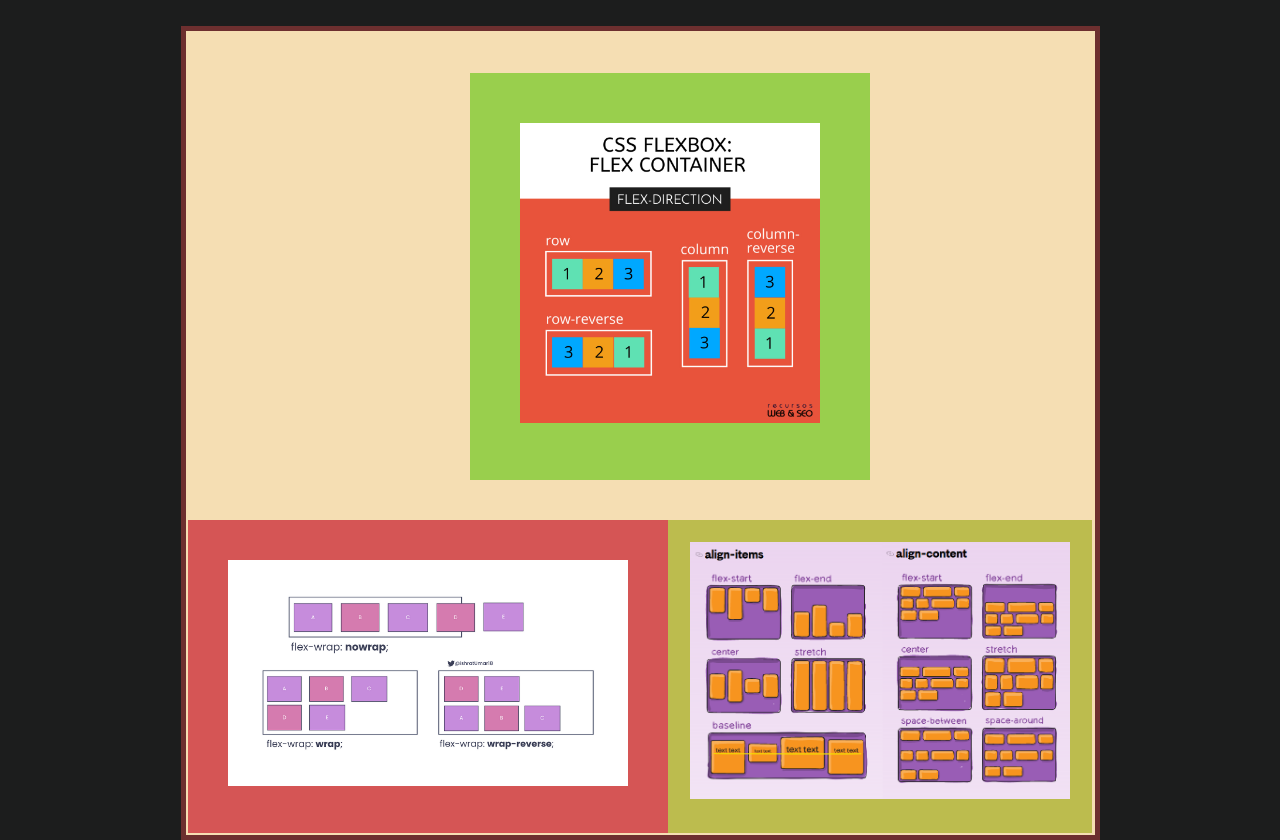
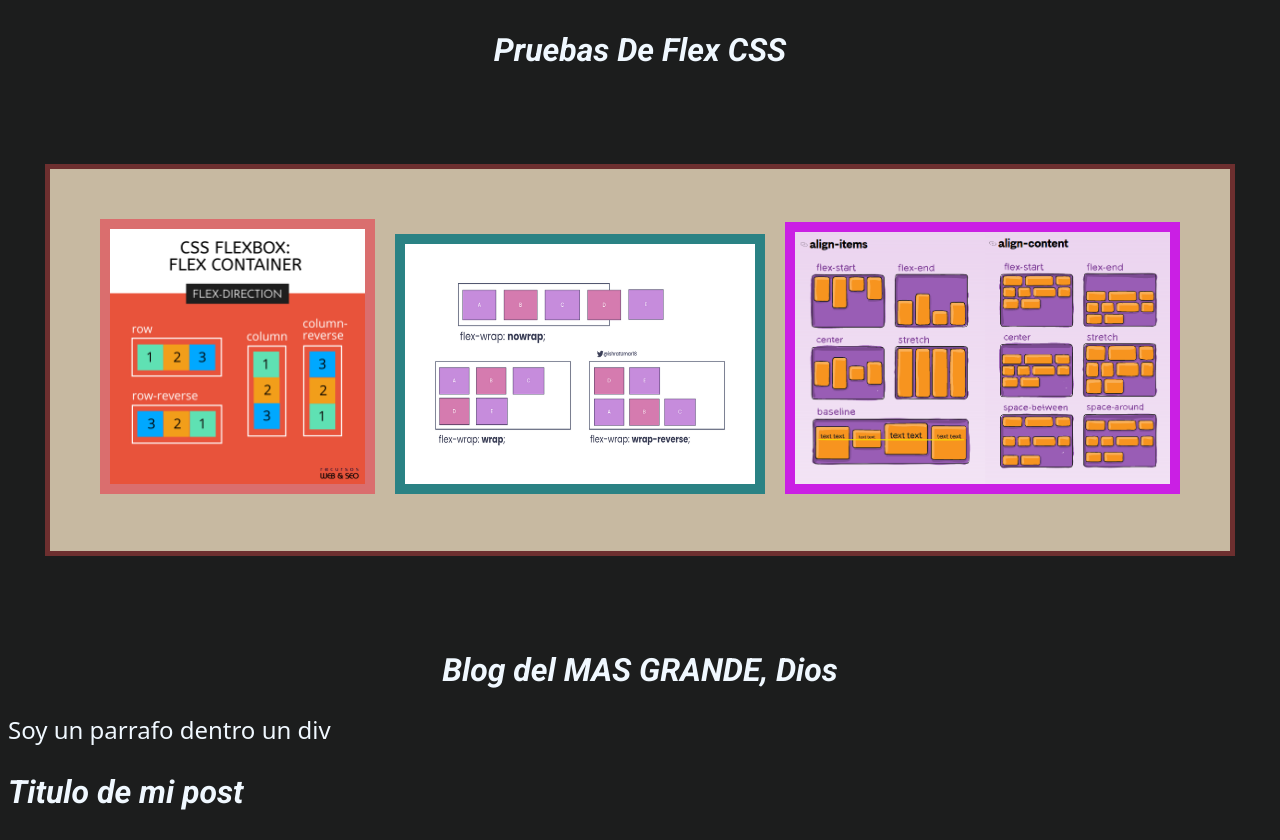
Before and after one commit to dhardi007/Pagina-Web-HTML-dhardi, a plain HTML site: page blog.html in a window 1280 px wide. Shown: the part 780-1620 px from the top of the page. Drawn offline with nearby package versions, Linux system fonts and the light colour scheme; a web font is replaced by a local one.

Commit message:
feature: scrollreveal, flexbox mas refinado, y media screen

```diff
--- a/blog.html
+++ b/blog.html
@@ -26,7 +26,7 @@
         <h1 id="titulo">Pruebas De Grid CSS</h1>
     <!-- el contenedor -->
 </header>
-<div class="contenedor">
+<div class="headline contenedor">
             <!-- [piezas del contenedor] -->
             <div class="parte parte-1">uno</div>
             <div class="parte parte-2">dos</div>
@@ -39,16 +39,15 @@
             <div class="parte parte-9">nueve</div>
 </div>
 
-<div class="contenedor-2">
+    <h1 id="titulo">Pruebas De Flex CSS</h1>
 
-    <div class="parte parte-1">
-        <img src="img/flex-direction.jpg" class="imagenes img-1" alt="atributo> direction / dirección"></div>
-        <div class="parte parte-2">
-            <img src="img/flex-wrap.png"  class="imagenes img-2" alt="atributo> wrap / envolver"></div>
-            <div class="parte parte-3">
-                <img src="img/align-items justify-content-align.png" class="imagenes img-3" alt="atributo> align/ alinear o justicar contenido">
+        <div class="headline contenedor-2">
+
+                <div><img src="img/flex-direction.jpg" class="headline imagenes img1" alt="atributo> direction / dirección" onclick="mostrarPreview(this)"></div>
+                <div><img src="img/flex-wrap.png"  class="headline imagenes img2" alt="atributo> wrap / envolver"  onclick="mostrarPreview(this)"></div>
+                <div><img src="img/align-items justify-content-align.png" class="headline imagenes img3" alt="atributo> align/justicar contenido"  onclick="mostrarPreview(this)"></div>
         </div>
-    </div>
+
                     <header>
                         <h1 id="titulo">Blog del MAS GRANDE, Dios</h1>
                     </header>
@@ -59,7 +58,7 @@
                 </div>
 
 <section>
-    <article>
+    <article class="headline">
         <h2>Titulo de mi post</h2>
         <p>Descripcion de mi post</p>
         <img src="img/115647895_tv064505609.png" alt="pele y maradona" class="vieja-era" width="450px" height="250px">
@@ -67,7 +66,7 @@
         </p>
     </article>
 
-    <article>
+    <article class="headline">
         <h2>Titulo de mi post 2</h2>
         <p>Descripcion de mi post</p>
         <img src="img/655ce67c0d62d.jpg" alt="Messi y cristiano" class="nueva-era">
@@ -75,7 +74,7 @@
         </p>
     </article>
 
-    <article>
+    <article class="headline">
         <h2>Titulo de mi post 3</h2>
         <p>Descripcion de mi post</p>
         <img src="img/dios-1.png" alt="jesucristo" class="dios" width="450px" height="450">
@@ -85,15 +84,30 @@
 
 </section>
 
+    <!-- tu contenido aquí arriba -->
+
 <footer class="">
     <p>
-    <a href="#titulo" class="">Ir al commienzo</a>
-    <a href="mailto:dhardi@cincinnatus.edu.do" class="">Contáctame Aquí</a>
+    <a href="#titulo" class="">Ir al commienzo     |</a>
+    <a href="mailto:dhardi@cincinnatus.edu.do" class="">Contáctame Aquí  |</a>
+    <a href="index.html" class="">Regresar al inicio  </a>
     </p>
-    <p>Copyright 2021</p>
+    <p>Copyright 2025, Cincinnatus, @dhardi</p>
 
 
 
 </footer>
+
+<!-- scroll reveal   -->
+<script src="https://unpkg.com/scrollreveal"></script>
+
+<!-- revelar contenido scrolleando, bajando: -->
+<!-- https://scrollrevealjs.org/guide/customization.html -->
+<script>
+    ScrollReveal({ reset: true });
+</script>
+
+<script src="index.js"></script> <!-- Aquí va tu JavaScript -->
+
 </body>
 </html>
--- /dev/null
+++ b/index.js
@@ -0,0 +1,2 @@
+// revelar contenido scrolleando, bajando
+ScrollReveal().reveal('.headline');
--- a/styles.css
+++ b/styles.css
@@ -4,6 +4,10 @@
 body {
     background-color: rgb(28, 29, 29);
     color:aliceblue;
+}
+
+img {
+    cursor: pointer;
 }
 
 #titulo, h2 {
@@ -30,6 +34,23 @@ a {
 a:hover {
     color:aliceblue;
 }
+header, #titulo {
+    position: relative;
+    text-align: center;
+}
+
+footer {
+    background-color: rgb(37, 41, 41) ;
+    padding: 2px;
+    margin-top: 40px;
+    align-content: space-around;
+}
+
+#titulo:hover {
+    color:rgb(99, 213, 213);
+}
+
+@media screen and (max-width: 1500px) {
 
         /* contenedor */
 
@@ -64,6 +85,7 @@ a:hover {
             grid-column-end: 4;
             padding: 50px;
             margin: 40px;
+            cursor: pointer;
         }
 
 
@@ -77,6 +99,7 @@ a:hover {
             background-color: rgb(188, 188, 78);
             font-weight: bold;
             padding: 22px;
+            cursor: pointer;
         }
 
         .parte-4 {
@@ -115,38 +138,81 @@ a:hover {
             padding: 10px;
             cursor: pointer;
         }
+}
+
+@media screen and (max-width: 1500px) {
 
     .contenedor-2 {
-    max-width: 905px;
-    margin: 10px auto;
-    display: grid;
+        max-width: 1100px;
+        margin: 100px auto;
+        padding: 40px;
+        display: flex;
+        background-color: rgb(199, 185, 161);
         outline: solid 5px rgb(109, 47, 47);
-    background-color: wheat;
-    grid-template-rows: auto auto auto;
-    grid-template-columns: repeat(3, 1fr);
-    grid-auto-flow:row;
+        flex-direction: row;
+        flex-wrap: wrap;
+        align-items: baseline;
         color: black;
-    text-align: center;
-    line-height: 2rem;
-    justify-items: center;
-    justify-content: space-around;
-    padding: 2px;
+
+    }
+
+    .imagenes:hover {
+        background-color:rgb(210, 192, 227);
+    }
+
+    .img1 {
+        width: 255px;
+        height: auto;
+        padding: 10px;
+        margin: 10px 10px;
+        background-color: rgb(218, 110, 110);
+        cursor: pointer;
     }
 
 
-.imagenes, .img-1 {
-    width: 300px;
+    .img2 {
+        width: 350px;
+        height: 240px;
+        padding: 10px;
+        margin: 10px 10px;
+        background-color: rgb(42, 130, 132);
+        cursor: pointer;
+    }
+
+    .img3 {
+        width: 375px;
         height: auto;
+        padding: 10px;
+        margin: 10px 10px;
+        background-color: rgb(202, 31, 228);
+        cursor: pointer;
+    }
+}
 
+@media screen and (max-width: 700px) {
+    .contenedor-2 {
+        max-width: 700px;
+        flex-direction: column;
+        padding: 2px;
+        margin: 3px auto;
+        align-content: center;
     }
 
 
-.img-2 {
-    width: 400px;
-    height: auto;
+    .img1 { width: 355px; }
+    .img2 { width: 380px; }
+    .img3 { width: 400px; }
 }
 
-.img-3 {
-    width: 380px;
-    height: auto;
+@media screen and (max-width: 545px) {
+    .contenedor-2 {
+        max-width: 545px;
+        flex-direction: row;
+        padding: 2px;
+        margin: 3px auto
     }
+
+    .img1 { width: 255px; }
+    .img2 { width: 350px; height: 240px; }
+    .img3 { width: 375px; }
+}
```
Also changed, not shown: index.html (+1 -1 lines). Lines whose indentation alone changed are shown as unchanged.
